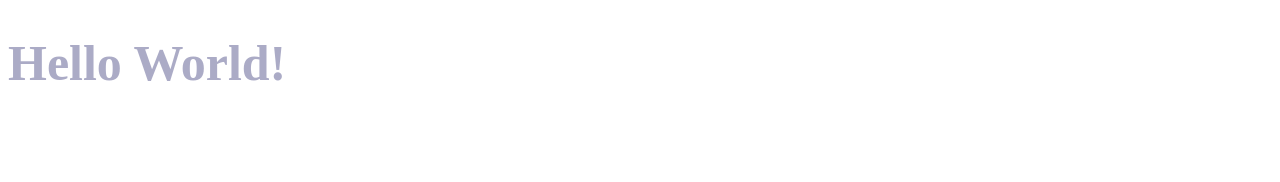
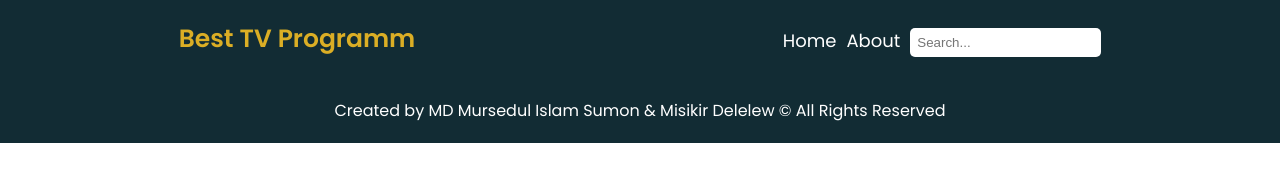
Before and after one commit to sumon766/javascriptCapstone, a website built with webpack: page src/index.html in a window 1280 px wide. Built offline with nearby package versions, Linux system fonts and the light colour scheme.

Commit message:
header and footer part done

```diff
--- a/src/index.html
+++ b/src/index.html
@@ -1,12 +1,32 @@
 <!DOCTYPE html>
 <html lang="en">
+
 <head>
-    <meta charset="UTF-8">
-    <meta http-equiv="X-UA-Compatible" content="IE=edge">
-    <meta name="viewport" content="width=device-width, initial-scale=1.0">
-    <title>Javascript Capstone Project</title>
+    <meta charset="UTF-8" />
+    <meta http-equiv="X-UA-Compatible" content="IE=edge" />
+    <meta name="viewport" content="width=device-width, initial-scale=1.0" />
+    <title>Awesome tv api project</title>
 </head>
+
 <body>
-    <h1>Hello World!</h1>
+    <header>
+        <a href="#" class="logo">Best TV programm</a>
+        <nav class="nav">
+            <ul>
+                <li class="nav-item">
+                    <a href="#">Home</a> <span id="show-counter"></span>
+                </li>
+                <li class="nav-item"><a href="#">About</a></li>
+            </ul>
+            <input type="text" placeholder="Search..." id="search" />
+        </nav>
+    </header>
+    <main class="main">
+        <section id="tv-container"></section>
+    </main>
+    <footer>
+        Created by MD Mursedul Islam Sumon & Misikir Delelew &copy; All Rights Reserved
+    </footer>
 </body>
+
 </html>
--- a/src/style.css
+++ b/src/style.css
@@ -1,4 +1,100 @@
-h1 {
-    font-size: 50px;
-    color: rgba(10, 10, 88, 0.342);
+/* Fonts */
+@import url('https://fonts.googleapis.com/css2?family=Poppins:ital,wght@0,100;0,200;0,300;0,400;0,500;0,600;0,700;0,800;0,900;1,100;1,200;1,300;1,400;1,500;1,600;1,700;1,800;1,900&display=swap');
+
+/* 1rem = 10px */
+html {
+    font-size: 62.5%;
 }
+
+/* Color palette */
+:root {
+    --dark-blue: #122c34;
+    --mild-blue: #224870;
+    --blue-blue: #2a4494;
+    --light-blue: #4ea5d9;
+    --water-blue: #44cfcb;
+    --text-white: #fff;
+    --gold: #dbae25;
+    --heart-red: rgb(223, 2, 2);
+    --count-hover: rgb(179, 4, 4);
+}
+
+* {
+    padding: 0;
+    margin: 0;
+    box-sizing: border-box;
+}
+
+body {
+    font-family: 'Poppins', sans-serif;
+    font-size: 1.6rem;
+}
+
+/* Header */
+header {
+    padding: 2rem 0;
+    background-color: var(--dark-blue);
+    border-bottom: var(--light-blue);
+    display: flex;
+    align-items: baseline;
+    justify-content: space-around;
+}
+
+.logo {
+    font-size: 2.5rem;
+    font-weight: 600;
+    text-decoration: none;
+    text-transform: capitalize;
+    color: var(--gold);
+}
+
+.logo:hover {
+    text-decoration: underline;
+}
+
+.nav {
+    display: flex;
+    align-items: baseline;
+    justify-content: space-around;
+    column-gap: 1rem;
+    margin-left: 1rem;
+}
+
+.nav ul {
+    display: flex;
+    list-style: none;
+    justify-content: space-between;
+    column-gap: 1rem;
+}
+
+.nav-item a {
+    font-size: 1.8rem;
+    color: var(--text-white);
+    text-decoration: none;
+}
+
+.nav-item a:hover {
+    color: var(--gold);
+}
+
+.nav-item {
+    color: var(--heart-red);
+}
+
+.nav-item:hover {
+    color: var(--count-hover);
+}
+
+#search {
+    padding: 0.7rem;
+    border-radius: 0.5rem;
+    border: 0;
+}
+
+/* Footer */
+footer {
+    text-align: center;
+    padding: 2rem 0;
+    background-color: var(--dark-blue);
+    color: var(--text-white);
+}
```
